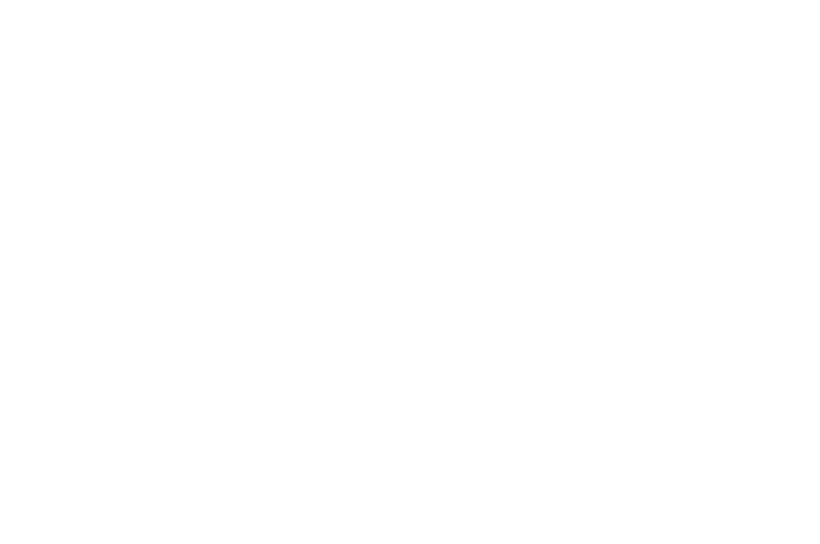
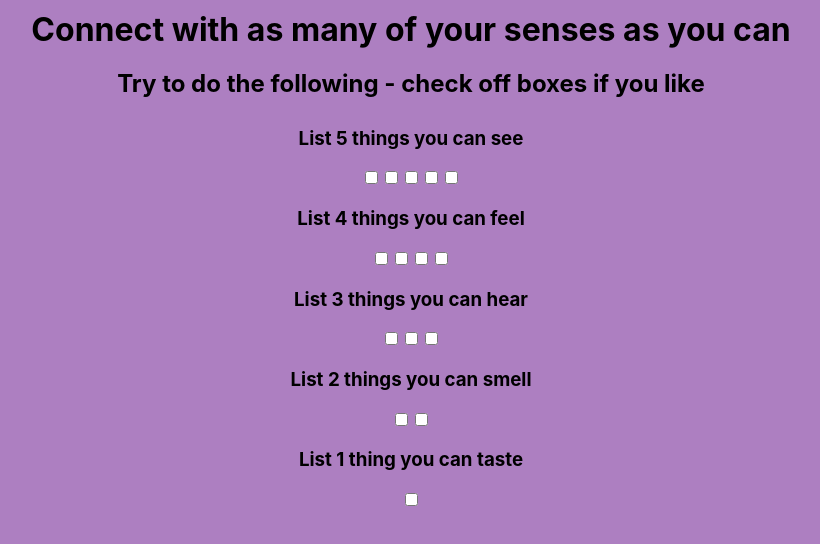
Before and after one commit to sarahmjenkins/isoothe, a React (Create React App) app: page /senses in a window 1280 px wide. Before the commit this address had no page. Shown: the top 544 px of the page, without its empty margins (229-1049 px from the left). Built offline with nearby package versions, Linux system fonts and the light colour scheme; a web font is replaced by a local one.

Commit message:
added senses page

```diff
--- a/src/components/Home.js
+++ b/src/components/Home.js
@@ -16,6 +16,7 @@
 
       <ul className="home__list">
         <TechniqueBlock techniqueName="Ground" slug="/ground"/>
+        <TechniqueBlock techniqueName="Senses" slug="/senses" />
         <TechniqueBlock techniqueName="Deep Breaths" />
         <TechniqueBlock techniqueName="Meditate" />
         <TechniqueBlock techniqueName="Stretch" />
@@ -23,6 +24,7 @@
         <TechniqueBlock techniqueName="Forum & Chats" />
         <TechniqueBlock techniqueName="Resources" />
         <TechniqueBlock techniqueName="Journal" />
+        <TechniqueBlock techniqueName="About" />
       </ul>
       </div>
     </div>
--- /dev/null
+++ b/src/components/Senses.js
@@ -0,0 +1,37 @@
+import React from "react";
+import "../styles/Senses.css";
+
+const Senses = () => {
+
+  return (
+    <div className="senses-main">
+        <div className="senses-contain">
+            <h1 className="senses-h1">Connect with as many of your senses as you can</h1>
+            <h2 className="senses-h2">Try to do the following - check off boxes if you like</h2>
+      <div>
+        <h3>List 5 things you can see</h3>
+        <input type="checkbox" />
+        <input type="checkbox" />
+        <input type="checkbox" />
+        <input type="checkbox" />
+        <input type="checkbox" />
+        <h3>List 4 things you can feel</h3>
+        <input type="checkbox" />
+        <input type="checkbox" />
+        <input type="checkbox" />
+        <input type="checkbox" />
+        <h3>List 3 things you can hear</h3>
+        <input type="checkbox" />
+        <input type="checkbox" />
+        <input type="checkbox" />
+        <h3>List 2 things you can smell</h3>
+        <input type="checkbox" />
+        <input type="checkbox" />
+        <h3>List 1 thing you can taste</h3>
+        <input type="checkbox" />
+      </div>
+        </div>
+    </div>
+  );
+};
+export default Senses;
--- a/src/index.js
+++ b/src/index.js
@@ -10,6 +10,7 @@
 import Feeling from './Components/Feeling';
 import Profile from './Components/Profile';
 import Result from './Components/Result';
+import Senses from './Components/Senses';
 
 const root = ReactDOM.createRoot(document.getElementById('root'));
 root.render(
@@ -24,6 +25,7 @@
         <Route path="/feeling" element={<Feeling />} />
         <Route path="/result" element={<Result />} />
         <Route path="/profile" element={<Profile />} />
+        <Route path="/senses" element={<Senses />} />
       </Routes>
     </BrowserRouter>
   </React.StrictMode>
--- /dev/null
+++ b/src/styles/Senses.css
@@ -0,0 +1,23 @@
+.senses-main {
+    height: 100vh;
+    font-size: 16px;
+    background-color: rgb(173, 127, 193);
+    text-align: center;
+}
+
+.senses-contain {
+    height: 100%;
+    background-color: rgb(173, 127, 193);
+}
+
+.senses-h1 {
+    margin: auto;
+    padding-top: 10px;
+    padding-bottom: 10px;
+}
+
+.senses-h2 {
+    margin: auto;
+    padding-top: 10px;
+    padding-bottom: 10px;
+}
```
